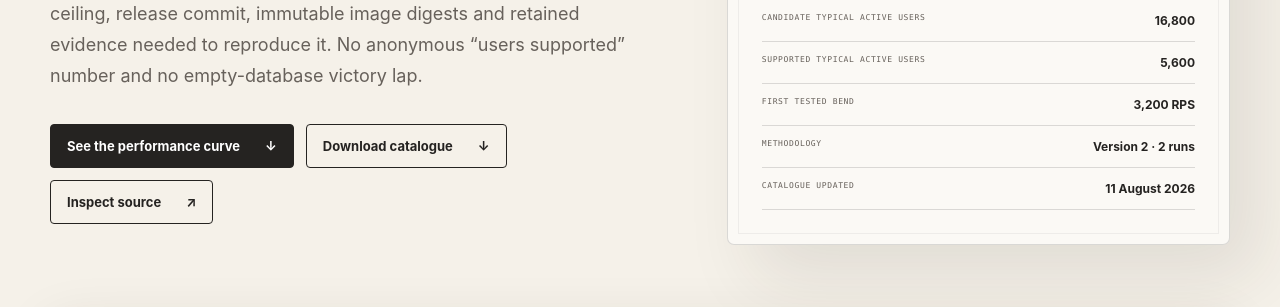
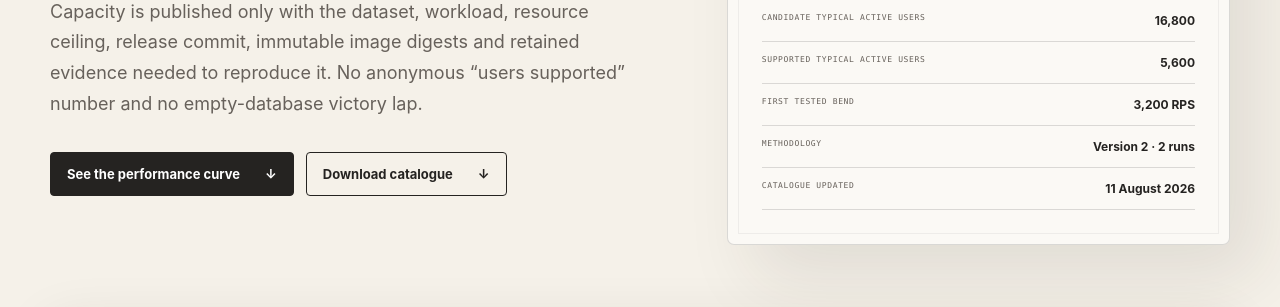
Before and after one commit to rusty-auth/rustyauth, an Astro site in the folder site/: page /benchmarks in a window 1280 px wide. Shown: the part 442-749 px from the top of the page. Built offline with nearby package versions, Linux system fonts and the light colour scheme; Astro itself is replaced by a stand-in of ours; no server answers.

Commit message:
docs: tighten benchmark hero actions

```diff
--- a/site/src/pages/benchmarks.astro
+++ b/site/src/pages/benchmarks.astro
@@ -174,7 +174,6 @@ const costContext = [
         <div class="benchmark-actions">
           <a href="#latency-curve">See the performance curve <span>↓</span></a>
           <a href="/benchmarks/catalog.json">Download catalogue <span>↓</span></a>
-          <a href="https://github.com/rusty-auth/rustyauth/tree/main/benchmarks">Inspect source <span>↗</span></a>
         </div>
       </div>
       <aside class="benchmark-status" aria-label="Single-realm benchmark publication status">
```
